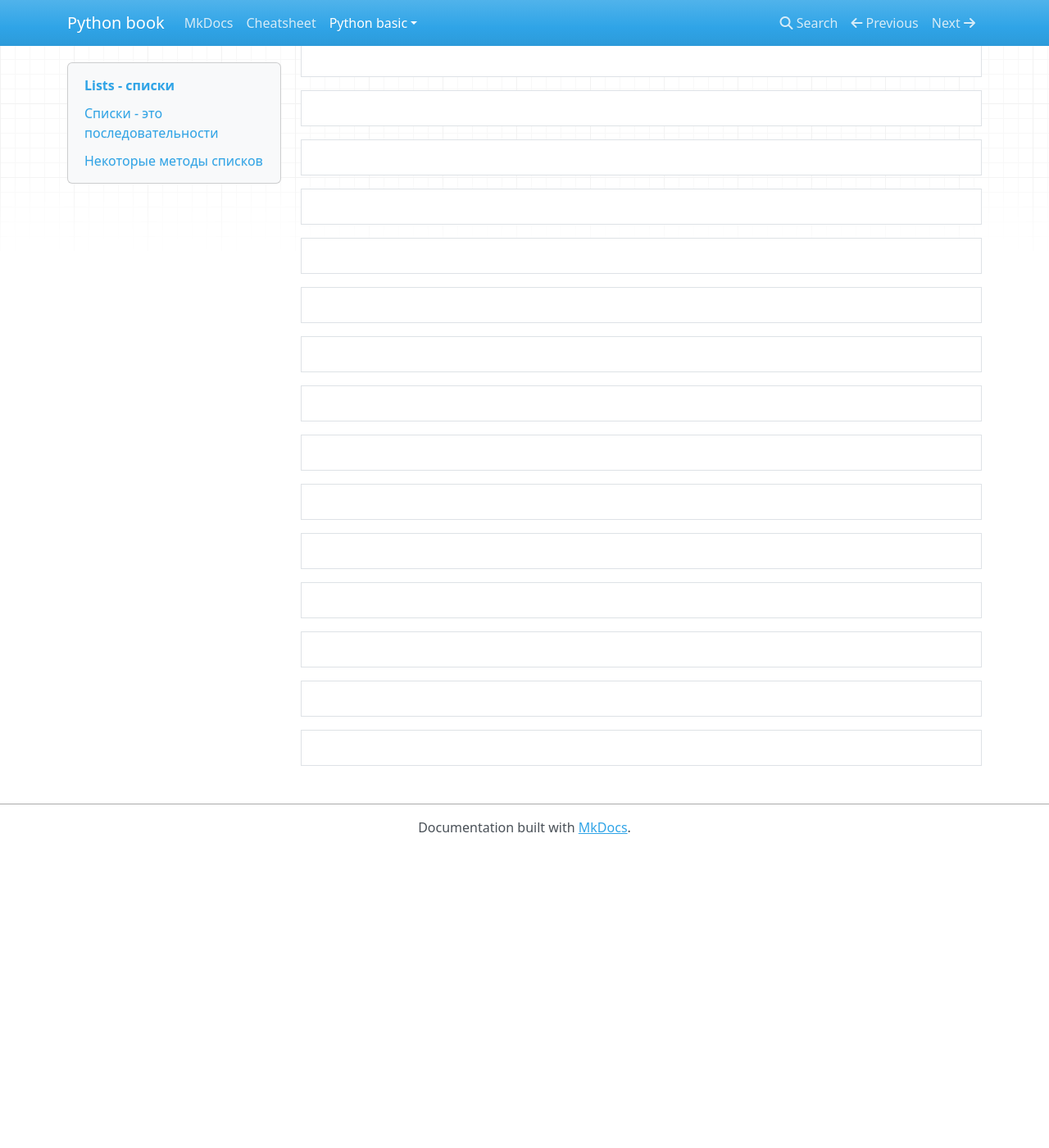
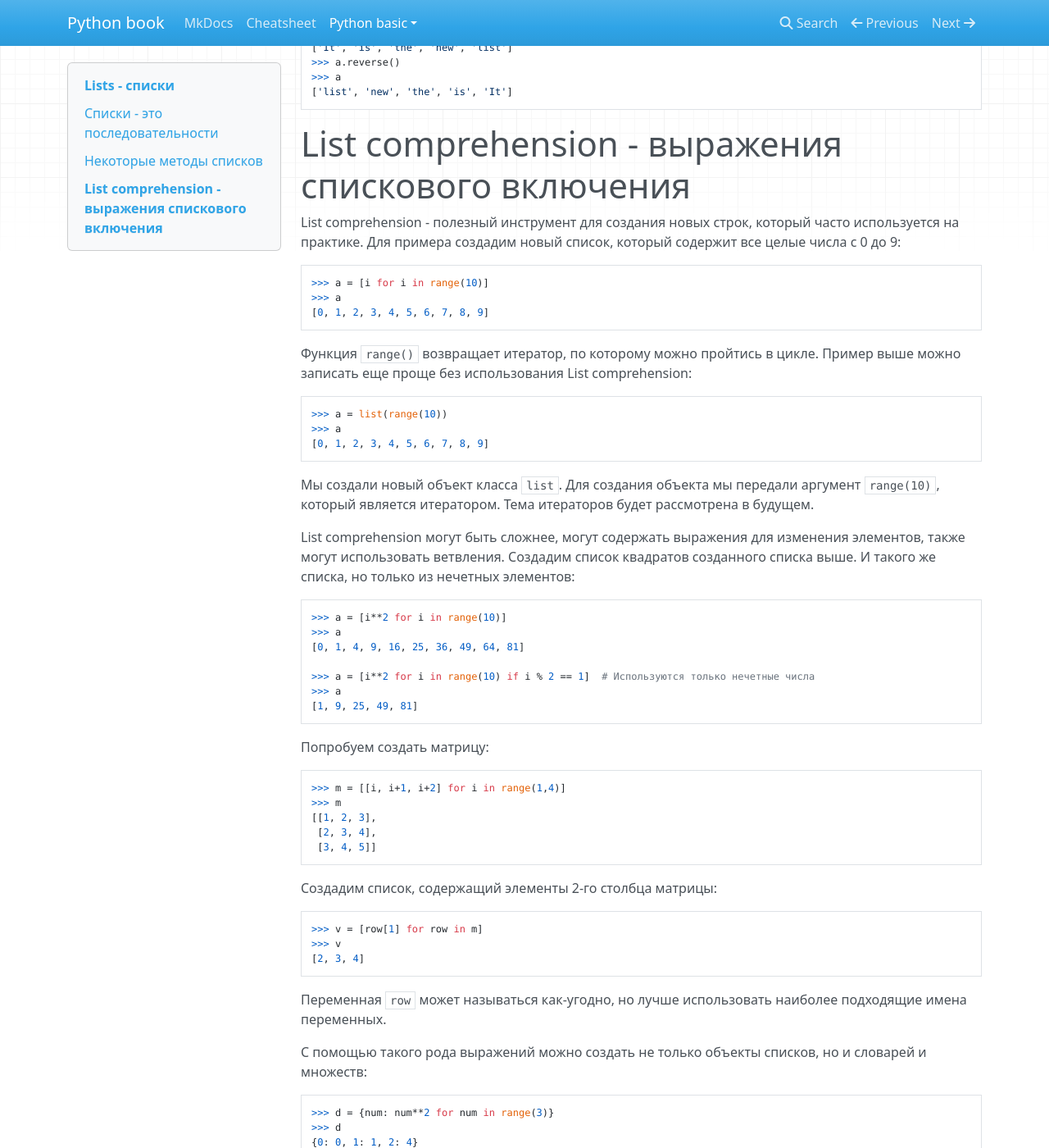
Before and after one commit to smackov/python_book, an MkDocs documentation site: the page built from book/docs/Python basic/Lists - списки.md, in a window 1280 px wide and 1400 px high, scrolled down 1321 px. Shown: the whole window at 82% size. Built offline with MkDocs 1.6.1, drawn with Linux system fonts in a browser that asks for light colours; nearby versions of some CDN libraries; before the commit the page ends 2358 px from its top, so only the background shows below that; some of the changed text lies outside the part shown.

Commit message:
Append 'Lists' doc

````diff
--- a/book/docs/Python basic/Lists - списки.md
+++ b/book/docs/Python basic/Lists - списки.md
@@ -1,6 +1,8 @@
 # Lists - списки
 
 Списки (list) - это тип объектов Python, которые являются последовательностями. Списки являются позиционно упорядоченными коллекциями разнообразных объектов. К основным свойствам списком относят изменяемость - списки можно изменять, сокращать, дополнять и производить с ними другие операции.
+
+Проще говоря, списки являются массивами разнородных данных. Элементами списком могут быть строки, числа, словари, сами списки (вложенные списки) и другие всевозможные объекты.
 
 ## Списки - это последовательности
 
@@ -30,7 +32,7 @@
 
 ## Некоторые методы списков
 
-Списки могут содержать в себе элементы любых типов данных. Для добавления элемента в список используются метод `append()`, для удаления элемента по его индексу - метод `pop()`, которые удаляет элемент и возвращает его. Рассмотрим методы на примерах:
+Списки могут содержать в себе элементы любых типов данных. Для добавления элемента в список используются метод `append()`, для удаления элемента по его индексу - метод `pop()`, который удаляет элемент и возвращает его. Рассмотрим методы на примерах:
 
 ```python
 >>> a.append('!')  # Добавление элемента в конец списка
@@ -40,6 +42,8 @@
 'It'
 >>> a.pop()  # По умолчанию удаляется последний элемент списка
 '!'
+>>> a
+['is', 'the', 'new', 'list']
 ```
 
 Для сортировки доступен метод `sort()`:
@@ -62,62 +66,79 @@
 ['list', 'new', 'the', 'is', 'It']
 ```
 
+# List comprehension - выражения спискового включения
+
+List comprehension - полезный инструмент для создания новых строк, который часто используется на практике. Для примера создадим новый список, который содержит все целые числа с 0 до 9:
+
 ```python
-
+>>> a = [i for i in range(10)]
+>>> a
+[0, 1, 2, 3, 4, 5, 6, 7, 8, 9]
 ```
 
+Функция `range()` возвращает итератор, по которому можно пройтись в цикле. Пример выше можно записать еще проще без использования List comprehension:
+
 ```python
-
+>>> a = list(range(10))
+>>> a
+[0, 1, 2, 3, 4, 5, 6, 7, 8, 9]
 ```
 
+Мы создали новый объект класса `list`. Для создания объекта мы передали аргумент `range(10)`, который является итератором. Тема итераторов будет рассмотрена в будущем.
+
+List comprehension могут быть сложнее, могут содержать выражения для изменения элементов, также могут использовать ветвления. Создадим список квадратов созданного списка выше. И такого же списка, но только из нечетных элементов:
+
 ```python
+>>> a = [i**2 for i in range(10)]
+>>> a
+[0, 1, 4, 9, 16, 25, 36, 49, 64, 81]
 
+>>> a = [i**2 for i in range(10) if i % 2 == 1]  # Используются только нечетные числа
+>>> a
+[1, 9, 25, 49, 81]
 ```
 
+Попробуем создать матрицу:
+
 ```python
-
+>>> m = [[i, i+1, i+2] for i in range(1,4)]
+>>> m
+[[1, 2, 3],
+ [2, 3, 4],
+ [3, 4, 5]]
 ```
 
+Создадим список, содержащий элементы 2-го столбца матрицы:
+
 ```python
-
+>>> v = [row[1] for row in m]
+>>> v
+[2, 3, 4]
 ```
 
+Переменная `row` может называться как-угодно, но лучше использовать наиболее подходящие имена переменных.
+
+С помощью такого рода выражений можно создать не только объекты списков, но и словарей и множеств:
+
 ```python
-
+>>> d = {num: num**2 for num in range(3)}
+>>> d
+{0: 0, 1: 1, 2: 4}
+>>> s = {num for num in [1,1,2,2,3,3]}
+>>> s
+{1, 2, 3}
 ```
 
-```python
-
-```
+Если же мы запишем подобные выражения в круглых скобках, то мы получим не кортеж, а генератор. Тема генераторов будет освещена позже.
 
 ```python
-
+>>> a = (i for i in range(10))
+>>> a
+<generator object <genexpr> at 0x10aaf7eb0>
+>>> a.__next__()
+0
+>>> a.__next__()
+1
+>>> a.__next__()
+2
 ```
-
-```python
-
-```
-
-```python
-
-```
-
-```python
-
-```
-
-```python
-
-```
-
-```python
-
-```
-
-```python
-
-```
-
-```python
-
-```
````
